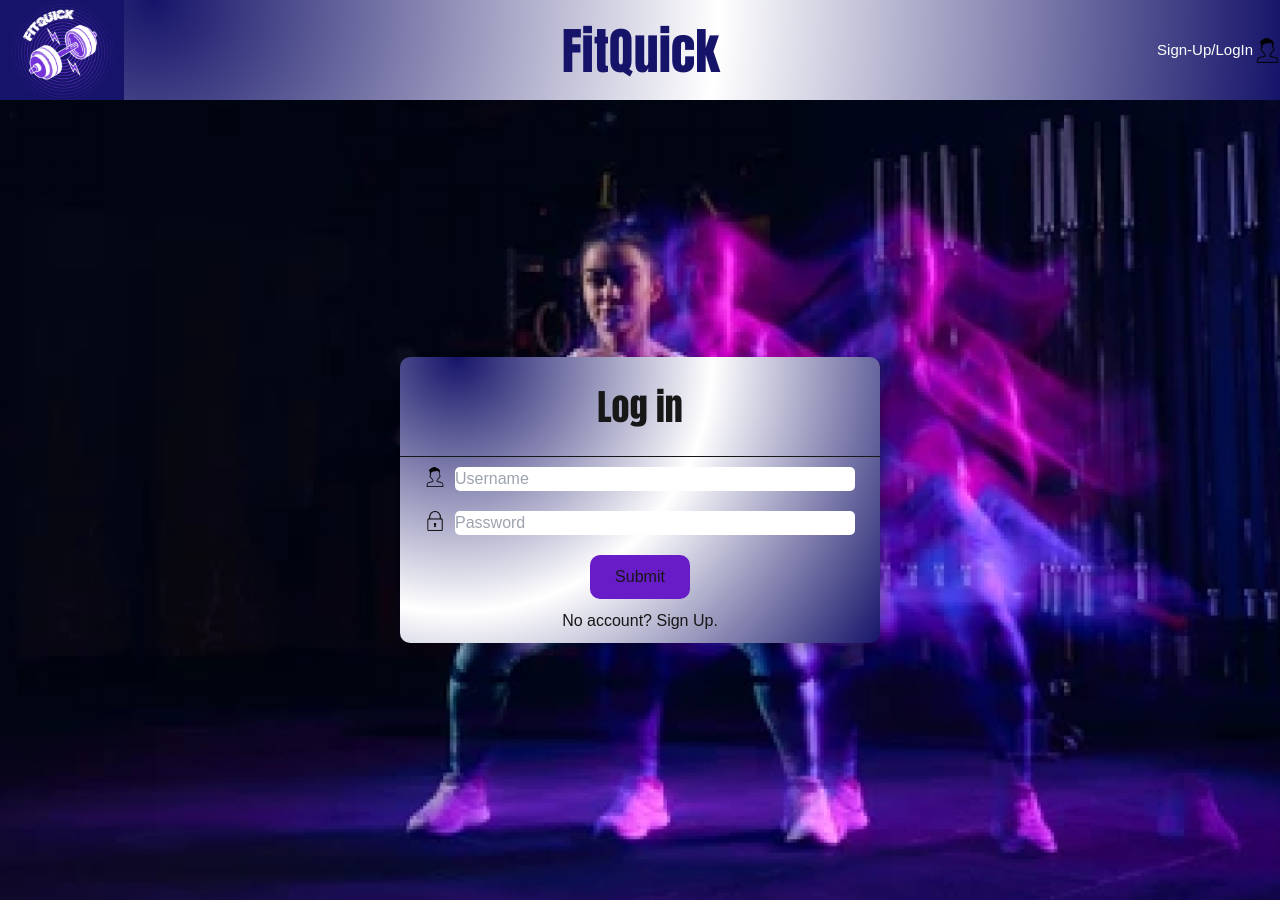
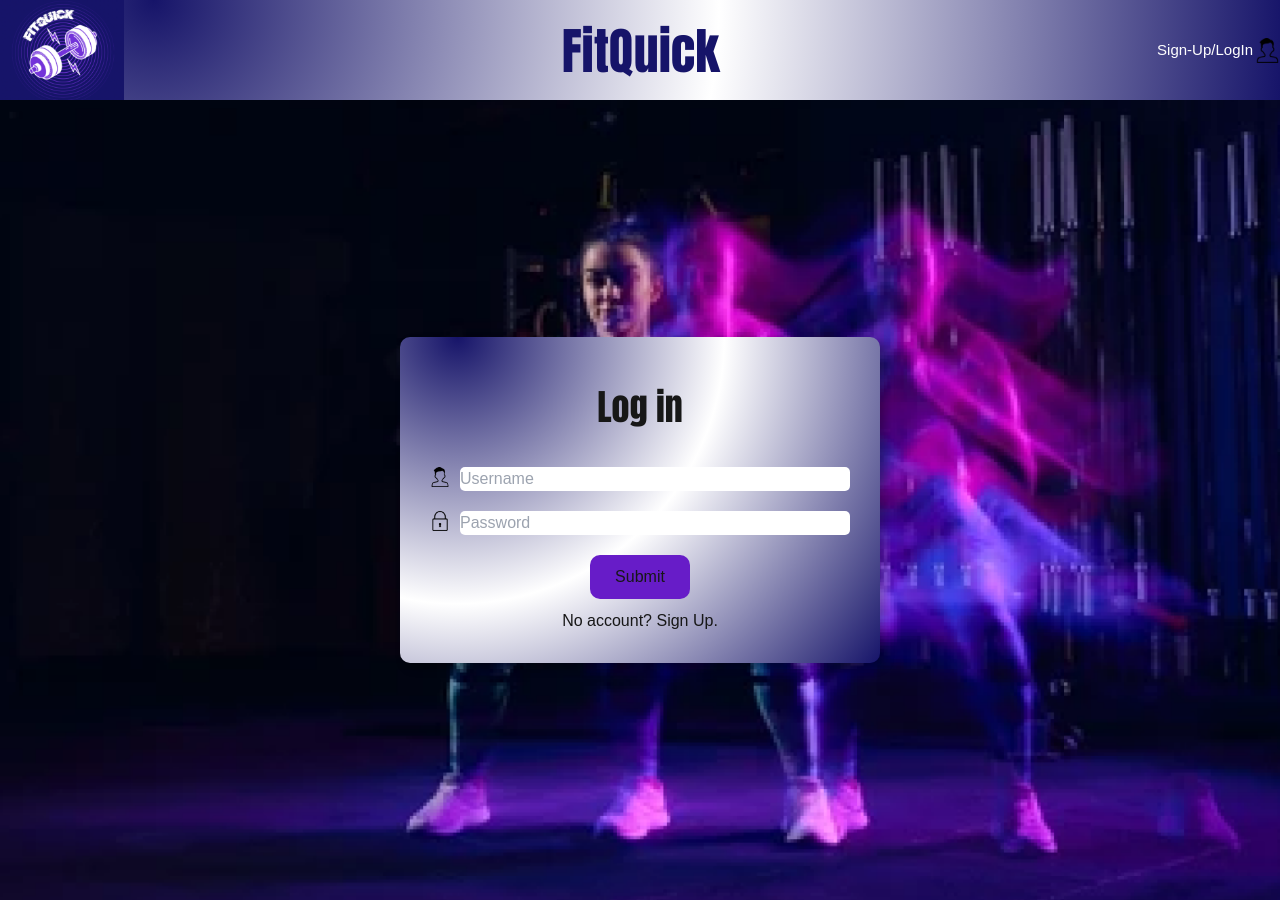
Before and after one commit to philbreunig/fitquick-cs4300, a Next.js app: page /Login in a window 1280 px wide. Built offline with nearby package versions, Linux system fonts and the light colour scheme.

Commit message:
CSS changes

```diff
--- a/src/app/components/Login.module.css
+++ b/src/app/components/Login.module.css
@@ -21,6 +21,7 @@
   align-items: center;
   justify-content: center;
   margin: 10px;
+  padding: 20px;
   box-shadow: 5px 5px 10px rgba(0, 0, 0, 0.3);
 }
 .header {
@@ -28,7 +29,6 @@
   font-family: Impact, Haettenschweiler, "Arial Narrow Bold", sans-serif;
   padding: 0px;
   margin: 0px;
-  border-bottom: solid 1px;
   width: 100%;
   text-align: center;
   height: 100px;
--- a/src/app/components/Nav.module.css
+++ b/src/app/components/Nav.module.css
@@ -31,5 +31,4 @@
 .userIcon {
   height: 25px;
   margin-left: 2px;
-  color: white;
 }
--- a/src/app/components/Signup.module.css
+++ b/src/app/components/Signup.module.css
@@ -15,11 +15,11 @@
     #161469
   );
   border-radius: 10px;
-  height: 60vh;
   width: 60vh;
   display: flex;
   flex-direction: column;
   align-items: center;
+  padding: 20px;
   justify-content: center;
   margin: 10px;
   box-shadow: 5px 5px 10px rgba(0, 0, 0, 0.3);
@@ -29,7 +29,6 @@
   font-family: Impact, Haettenschweiler, "Arial Narrow Bold", sans-serif;
   padding: 0px;
   margin: 0px;
-  border-bottom: solid 1px;
   width: 100%;
   text-align: center;
   height: 100px;
--- a/src/app/components/WorkoutForm.css
+++ b/src/app/components/WorkoutForm.css
@@ -12,7 +12,7 @@
 
   form {
     position: relative; /* Set this to position the close button relative to the form */
-    padding: 20px;
+    padding:40px 20px 20px 20px;
     background-color: white;
     border-radius: 8px;
     width: 400px; /* Adjust the form width as needed */
```
